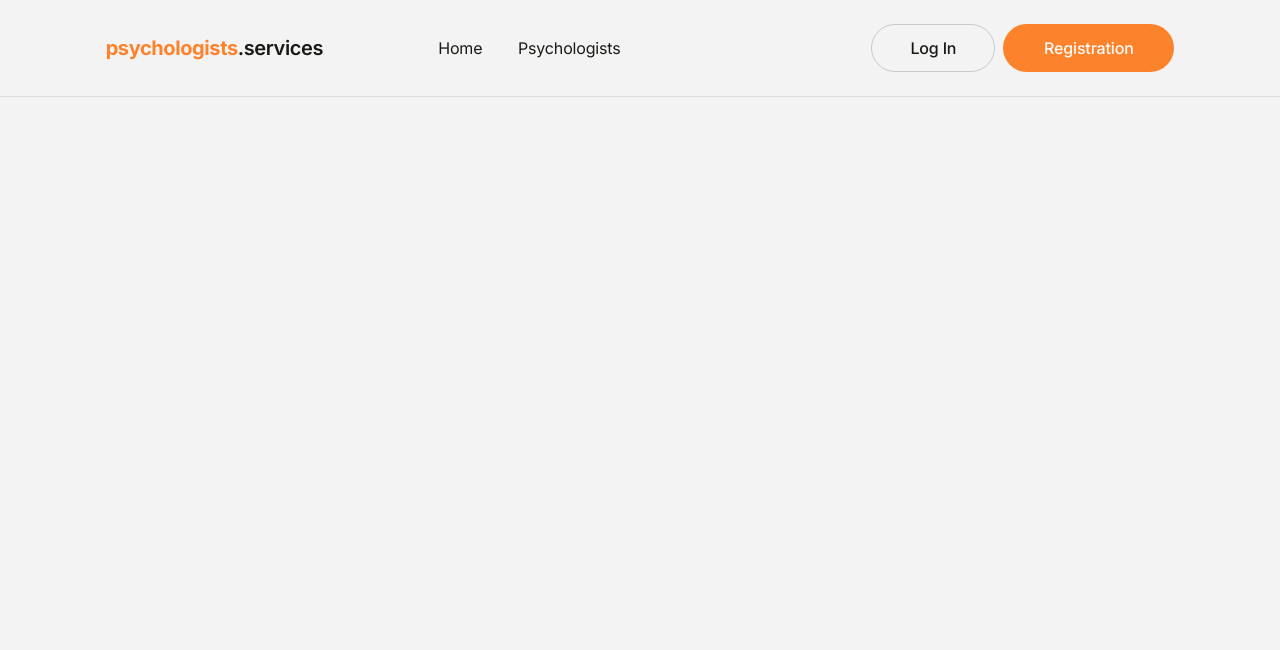
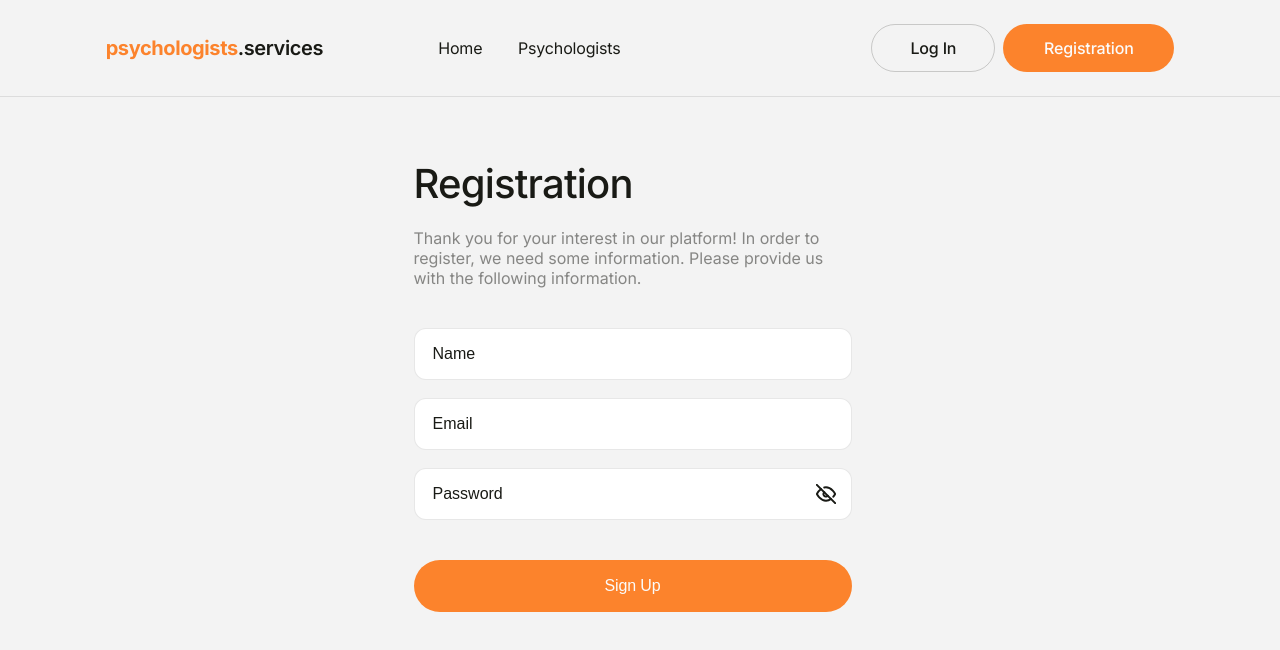
Before and after one commit to IrinaV1/psychology-marketplace, a Next.js app: page /sign-up in a window 1280 px wide. Shown: the top 650 px of the page. Built offline with nearby package versions, Linux system fonts and the light colour scheme.

Commit message:
add sign-up form UI

```diff
--- a/app/(auth)/sign-in/page.tsx
+++ b/app/(auth)/sign-in/page.tsx
@@ -1,3 +1,3 @@
 export default function SignInPage() {
-  return <div>hello</div>;
+  return <main>hello</main>;
 }
--- a/app/(auth)/sign-up/SignUpPage.module.css
+++ b/app/(auth)/sign-up/SignUpPage.module.css
@@ -1,81 +1,3 @@
-.mainContent {
-  flex: 1;
+.main {
+  padding-top: 160px;
 }
-
-.formTitle {
-  font-weight: 500;
-  font-size: 40px;
-  line-height: 1.2;
-  letter-spacing: -0.02em;
-  color: #191a15;
-  margin-bottom: 20px;
-}
-.formText {
-  font-weight: 400;
-  font-size: 16px;
-  line-height: 1.25;
-  color: rgba(25, 26, 21, 0.5);
-}
-.form {
-  display: flex;
-  flex-direction: column;
-  gap: 18px;
-  width: 100%;
-  max-width: 438px;
-  margin: 40px auto;
-  padding: 24px;
-}
-.formGroup {
-  display: flex;
-  flex-direction: column;
-  font-size: 14px;
-  font-weight: 500;
-  color: #212529;
-}
-
-.input {
-  border: 1px solid rgba(25, 26, 21, 0.1);
-  border-radius: 12px;
-  padding-block: 16px 18px;
-  width: 100%;
-  height: 52px;
-}
-
-.actions {
-  display: flex;
-  justify-content: flex-end;
-  gap: 8px;
-}
-
-.submitButton {
-  display: flex;
-  justify-content: center;
-  align-items: center;
-  padding: 16px;
-  font-weight: 500;
-  font-size: 16px;
-  line-height: 1.25;
-  letter-spacing: -0.01em;
-  background-color: #fc832c;
-  color: #fbfbfb;
-  border: none;
-  border-radius: 30px;
-  cursor: pointer;
-  transition: background-color 0.2s ease;
-}
-
-.submitButton:hover {
-  background-color: #f37113;
-}
-
-.submitButton:disabled {
-  background-color: rgba(252, 131, 44, 0.2);
-  cursor: not-allowed;
-}
-
-.error {
-  color: #dc3545;
-  font-size: 12px;
-  margin-top: 4px;
-  text-align: center;
-}
--- a/app/(auth)/sign-up/page.tsx
+++ b/app/(auth)/sign-up/page.tsx
@@ -1,57 +1,12 @@
+import SignUpForm from '@/components/SignUpForm/SignUpForm';
 import css from './SignUpPage.module.css';
 
 export default function SignUpPage() {
-  <main className={css.mainContent}>
-    <div className={css.containerTitle}>
-      <h1 className={css.formTitle}>Registration</h1>
-      <p className={css.formText}>
-        Thank you for your interest in our platform! In order to register, we
-        need some information. Please provide us with the following information.
-      </p>
-    </div>
-    <form
-      // action={handleSubmit}
-      className={css.form}
-    >
-      <div className={css.formGroup}>
-        <label htmlFor="name">Name</label>
-        <input
-          id="name"
-          type="name"
-          name="name"
-          className={css.input}
-          required
-        />
+  return (
+    <main className={css.main}>
+      <div className="container">
+        <SignUpForm />
       </div>
-      <div className={css.formGroup}>
-        <label htmlFor="email">Email</label>
-        <input
-          id="email"
-          type="email"
-          name="email"
-          className={css.input}
-          required
-        />
-      </div>
-
-      <div className={css.formGroup}>
-        <label htmlFor="password">Password</label>
-        <input
-          id="password"
-          type="password"
-          name="password"
-          className={css.input}
-          required
-        />
-      </div>
-      {/*
-      <div className={css.actions}>
-        <button disabled={isLoading} type="submit" className={css.submitButton}>
-          Sign Up
-        </button>
-      </div> */}
-
-      {/* {error && <p className={css.error}>{error}</p>} */}
-    </form>
-  </main>;
+    </main>
+  );
 }
--- a/app/layout.tsx
+++ b/app/layout.tsx
@@ -21,7 +21,7 @@ interface Props {
 
 export default function RootLayout({ children, modal }: Props) {
   return (
-    <html lang="en" className={inter.variable}>
+    <html lang="en" className={inter.variable} data-scroll-behavior="smooth">
       <body>
         <Header />
         {children}
--- a/components/Modal/Modal.tsx
+++ b/components/Modal/Modal.tsx
@@ -40,8 +40,8 @@ export default function Modal({ onClose, children }: ModalProps) {
     <div
       onClick={handleBackdropClick}
       className={css.backdrop}
-      role="dialog"
       aria-modal="true"
+      aria-labelledby="modal-title"
     >
       <div className={css.modal}>
         <button
@@ -49,7 +49,9 @@ export default function Modal({ onClose, children }: ModalProps) {
           onClick={onClose}
           aria-label="Close modal"
         >
-          &times;
+          <svg className={css.menuClose} width="32" height="32">
+            <use href="/icons.svg#icon-close" />
+          </svg>
         </button>
         {children}
       </div>
--- a/components/SignUpForm/SignUpForm.module.css
+++ b/components/SignUpForm/SignUpForm.module.css
@@ -0,0 +1,125 @@
+.mainContent {
+  display: flex;
+  flex-direction: column;
+  justify-content: center;
+  align-items: center;
+}
+.containerTitle {
+  width: 100%;
+  max-width: 438px;
+  margin-bottom: 40px;
+}
+.formTitle {
+  font-weight: 500;
+  font-size: 40px;
+  line-height: 1.2;
+  letter-spacing: -0.02em;
+  color: #191a15;
+  margin-bottom: 20px;
+}
+.formText {
+  font-weight: 400;
+  font-size: 16px;
+  line-height: 1.25;
+  color: rgba(25, 26, 21, 0.5);
+}
+.form {
+  display: flex;
+  flex-direction: column;
+  gap: 18px;
+  width: 100%;
+  max-width: 438px;
+}
+.formGroup {
+  display: flex;
+  flex-direction: column;
+  font-size: 14px;
+  font-weight: 500;
+  color: #212529;
+}
+
+.input {
+  border: 1px solid rgba(25, 26, 21, 0.1);
+  border-radius: 12px;
+  padding: 16px 18px;
+  width: 100%;
+  height: 52px;
+}
+.input::placeholder {
+  font-weight: 400;
+  font-size: 16px;
+  line-height: 1.25;
+  color: #191a15;
+}
+.actions {
+  display: flex;
+  justify-content: flex-end;
+  gap: 8px;
+}
+
+.submitButton {
+  display: flex;
+  justify-content: center;
+  align-items: center;
+  padding: 16px;
+  font-weight: 500;
+  font-size: 16px;
+  line-height: 1.25;
+  letter-spacing: -0.01em;
+  background-color: #fc832c;
+  color: #fbfbfb;
+  border: none;
+  border-radius: 30px;
+  cursor: pointer;
+  transition: background-color 0.2s ease;
+  width: 100%;
+  margin-top: 22px;
+}
+
+.submitButton:hover {
+  background-color: #f37113;
+}
+
+.submitButton:disabled {
+  background-color: rgba(252, 131, 44, 0.2);
+  cursor: not-allowed;
+}
+
+.error {
+  color: #dc3545;
+  font-size: 12px;
+  margin-top: 4px;
+  text-align: center;
+}
+.visuallyHidden {
+  position: absolute;
+  width: 1px;
+  height: 1px;
+  padding: 0;
+  margin: -1px;
+  overflow: hidden;
+  clip: rect(0, 0, 0, 0);
+  white-space: nowrap;
+  border: 0;
+}
+
+.passwordWrapper {
+  position: relative;
+  width: 100%;
+}
+.eyeButton {
+  position: absolute;
+  top: 16px;
+  right: 16px;
+  display: flex;
+  align-items: center;
+  justify-content: center;
+  padding: 0;
+  border: none;
+  background: transparent;
+  cursor: pointer;
+}
+.passwordIcon {
+  stroke: #191a15;
+  fill: none;
+}
--- a/components/SignUpForm/SignUpForm.tsx
+++ b/components/SignUpForm/SignUpForm.tsx
@@ -1,7 +1,96 @@
+'use client';
+
+import { useState } from 'react';
+import css from './SignUpForm.module.css';
+
 export default function SignUpForm() {
+  const [showPassword, setShowPassword] = useState(false);
+
   return (
-    <div>
-      <form>Modal</form>
+    <div className={css.mainContent}>
+      <div className={css.containerTitle}>
+        <h1 className={css.formTitle}>Registration</h1>
+        <p className={css.formText}>
+          Thank you for your interest in our platform! In order to register, we
+          need some information. Please provide us with the following
+          information.
+        </p>
+      </div>
+      <form
+        // action={handleSubmit}
+        className={css.form}
+      >
+        <div className={css.formGroup}>
+          <label htmlFor="name" className={css.visuallyHidden}>
+            Name
+          </label>
+          <input
+            id="name"
+            type="text"
+            name="name"
+            className={css.input}
+            placeholder="Name"
+            required
+          />
+        </div>
+        <div className={css.formGroup}>
+          <label htmlFor="email" className={css.visuallyHidden}>
+            Email
+          </label>
+          <input
+            id="email"
+            type="email"
+            name="email"
+            className={css.input}
+            placeholder="Email"
+            required
+          />
+        </div>
+
+        <div className={css.formGroup}>
+          <label htmlFor="password" className={css.visuallyHidden}>
+            Password
+          </label>
+          <div className={css.passwordWrapper}>
+            <input
+              id="password"
+              type={showPassword ? 'text' : 'password'}
+              name="password"
+              className={css.input}
+              placeholder="Password"
+              required
+            />
+            <button
+              type="button"
+              className={css.eyeButton}
+              onClick={() => setShowPassword(prev => !prev)}
+              aria-label={showPassword ? 'Hide password' : 'Show password'}
+            >
+              {showPassword ? (
+                <svg className={css.passwordIcon} width="20" height="20">
+                  <use href="/icons.svg#icon-eye" />
+                </svg>
+              ) : (
+                <svg className={css.passwordIcon} width="20" height="20">
+                  <use href="/icons.svg#icon-eye-off" />
+                </svg>
+              )}
+            </button>
+          </div>
+        </div>
+
+        <div className={css.actions}>
+          <button
+            // disabled={isLoading}
+            type="submit"
+            className={css.submitButton}
+          >
+            Sign Up
+          </button>
+        </div>
+
+        {/* {error && <p className={css.error}>{error}</p>} */}
+      </form>
     </div>
   );
 }
```
Also changed, not shown: components/Modal/Modal.module.css (+22 -3 lines).
